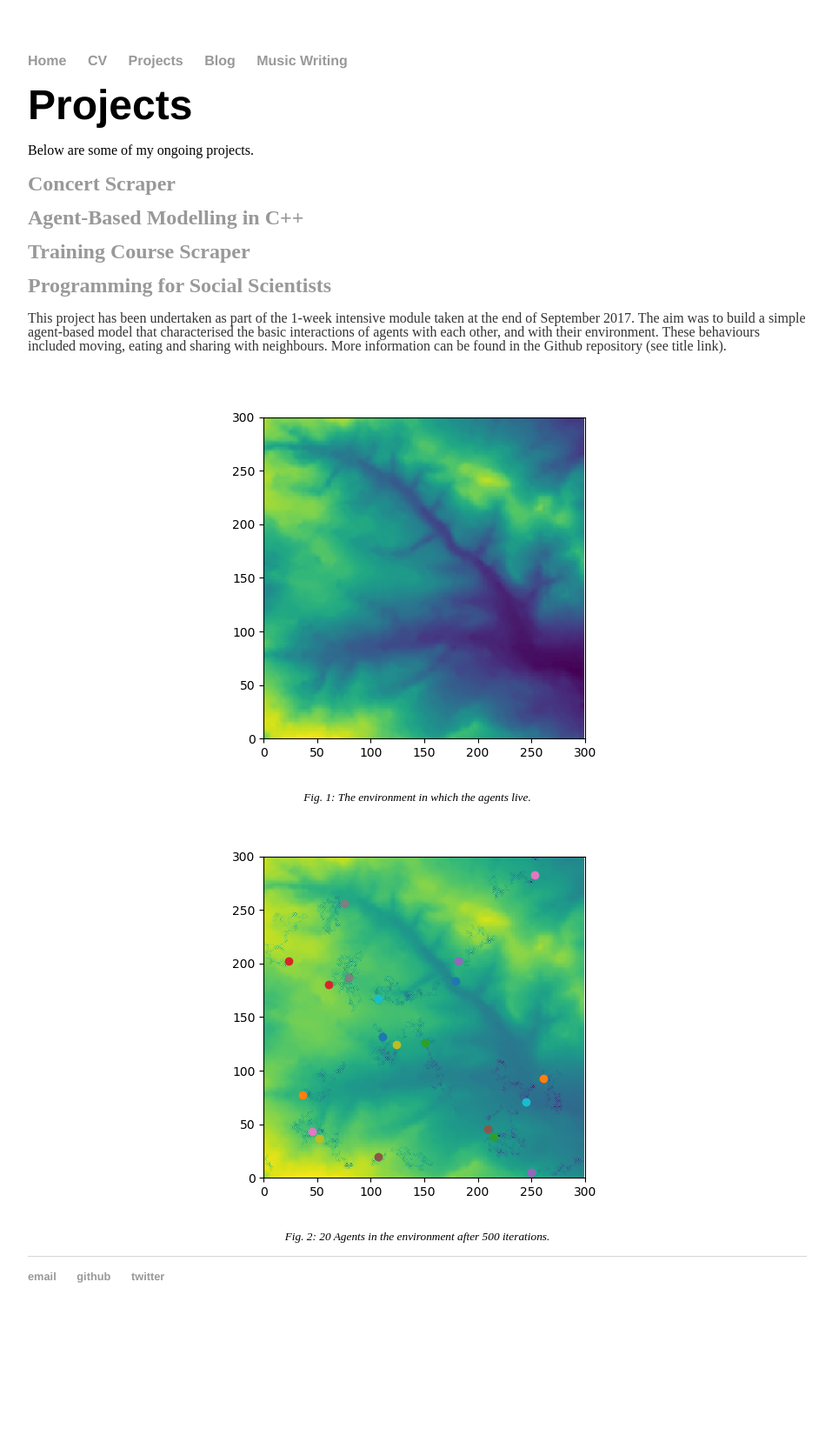
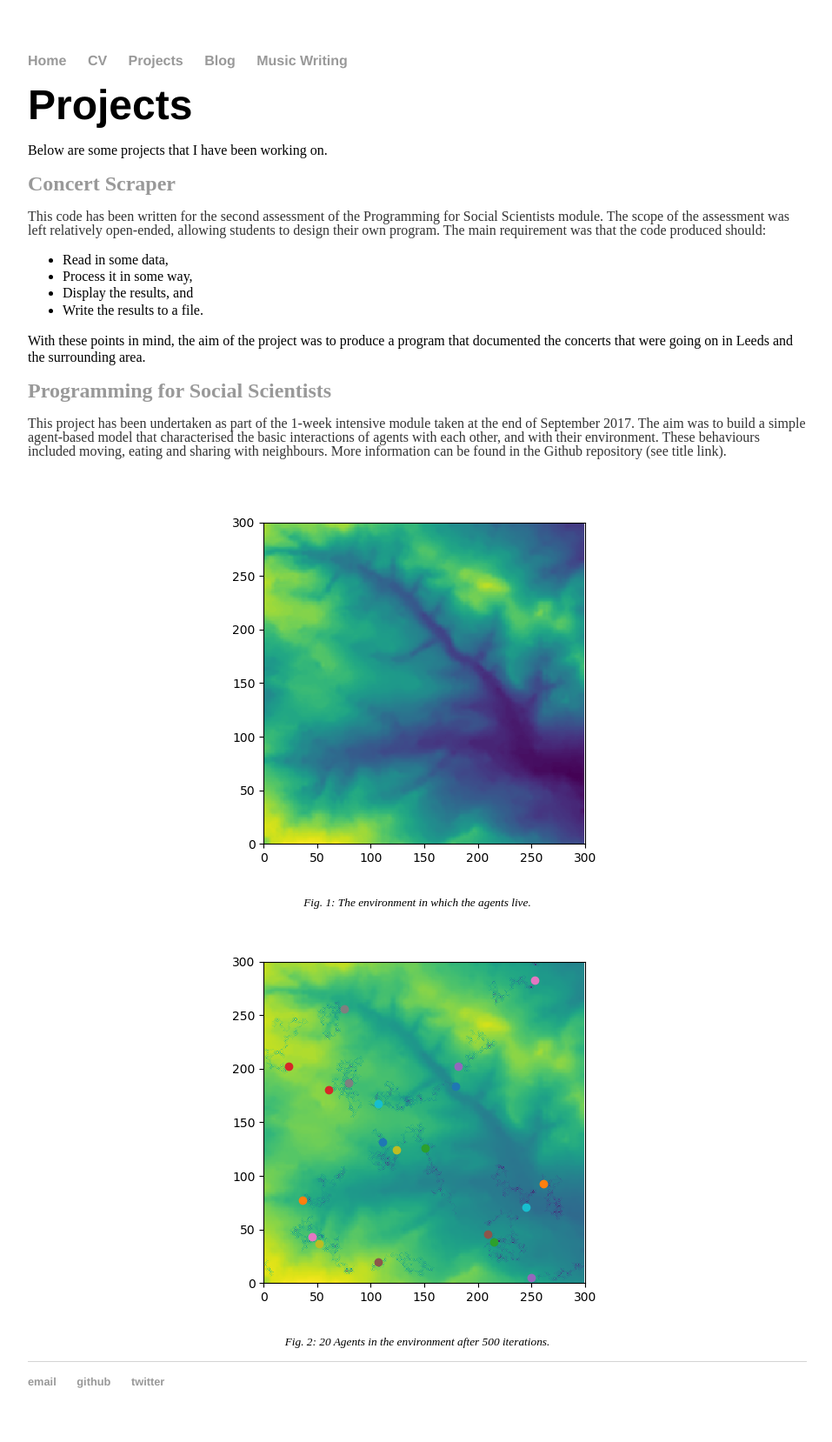
Before and after one commit to ksuchak1990/ksuchak1990.github.io, a Jekyll site: the page built from projects/index.html, in a window 1280 px wide. Shown: the whole page at 87% size, without its empty margins (160-1117 px from the left). Built offline with Jekyll 4.4.1, drawn with Linux system fonts in a browser that asks for light colours; before the commit the page ends 1537 px from its top, so only the background shows below that.

Commit message:
update projects

```diff
--- a/projects/index.html
+++ b/projects/index.html
@@ -4,19 +4,32 @@ title: Projects
 ---
 <h1>{{ page.title }}</h1>
 
-Below are some of my ongoing projects.
+Below are some projects that I have been working on.
 
 <h2><a href="https://github.com/ksuchak1990/concert_scraper">Concert Scraper</a></h2>
-
-<h2><a href="https://github.com/ksuchak1990/ABM">Agent-Based Modelling in C++</a></h2>
-
-<h2><a href="https://github.com/ksuchak1990/training_courses">Training Course Scraper</a></h2>
+<p>
+	This code has been written for the second assessment of
+	the Programming for Social Scientists module.
+	The scope of the assessment was left relatively open-ended, allowing students to design their own program. The main requirement
+	was that the code produced should:
+	<ul>
+		<li>Read in some data,</li>
+		<li>Process it in some way,</li>
+		<li>Display the results, and</li>
+		<li>Write the results to a file.</li>
+	</ul>
+	With these points in mind, the aim of the project was to produce a program that documented the concerts that were going on in Leeds and the surrounding area.
+</p>
 
 <h2><a href="https://github.com/ksuchak1990/PfSS">Programming for Social Scientists</a></h2>
-<p>This project has been undertaken as part of the 1-week intensive module taken at the end of September 2017.
-The aim was to build a simple agent-based model that characterised the basic interactions of agents with each other, and with their environment.
-These behaviours included moving, eating and sharing with neighbours.
-More information can be found in the Github repository (see title link).</p>
+<p>
+	This project has been undertaken as part of the 1-week intensive module taken at the end of September 2017.
+
+	The aim was to build a simple agent-based model that characterised the basic interactions of agents with each other, and with their environment.
+
+	These behaviours included moving, eating and sharing with neighbours.
+
+	More information can be found in the Github repository (see title link).</p>
 <figure>
 	<img src="../images/pfss_1.png" alt="Environment">
 	<figcaption>Fig. 1: The environment in which the agents live.</figcaption>
```
